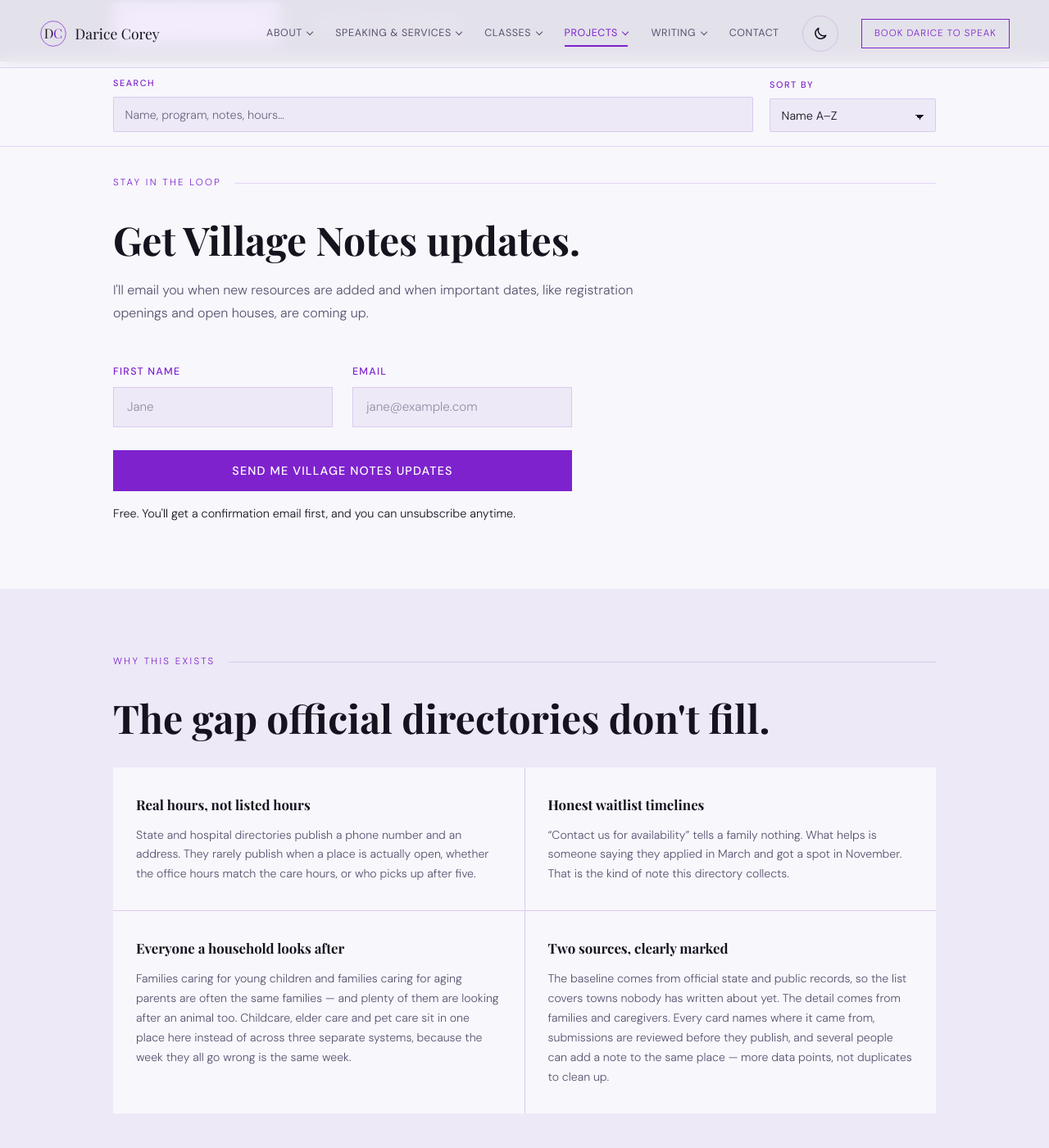
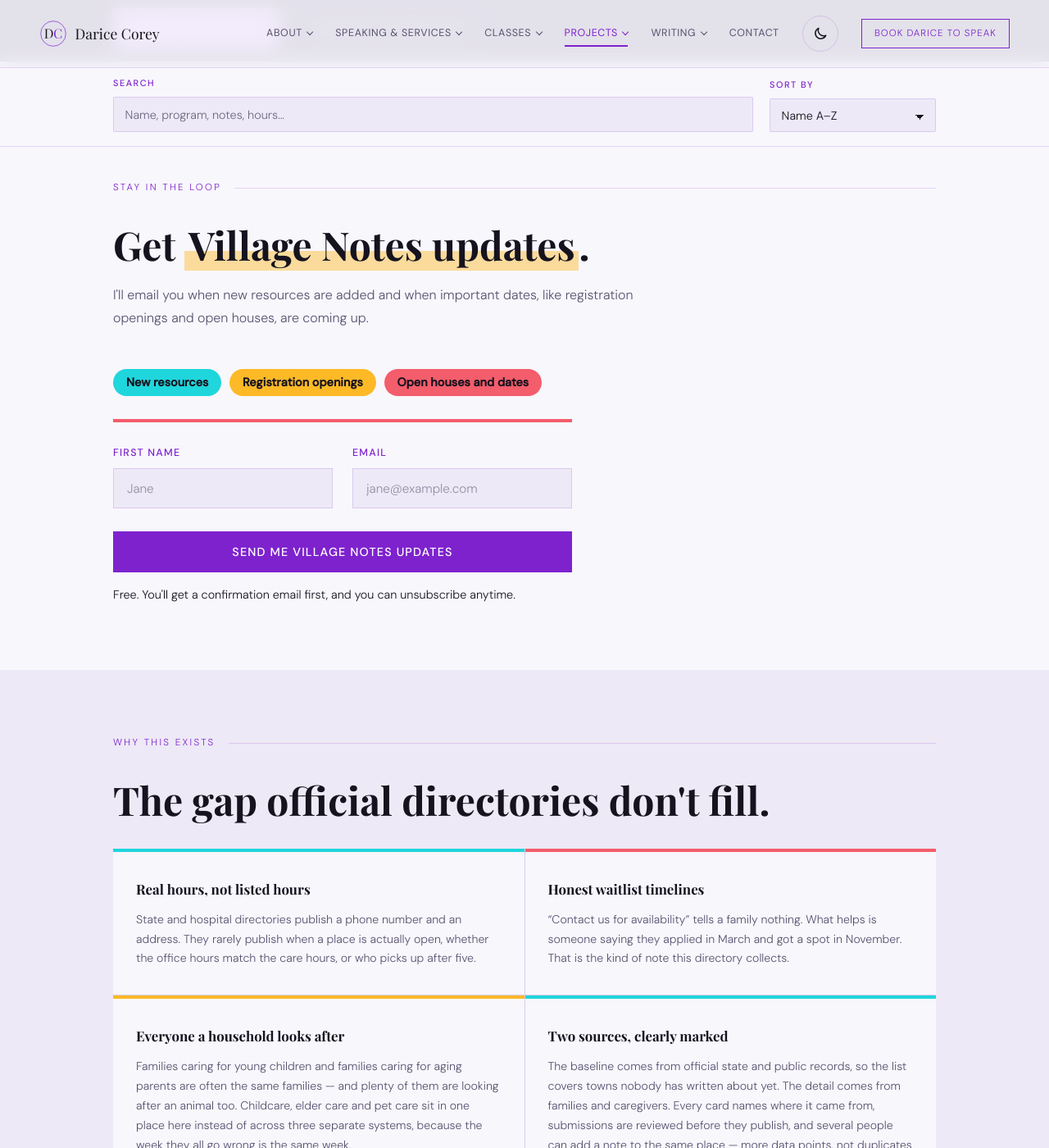
Before and after one commit to dcoreyrasm/dcoreyrasm.github.io, a Jekyll site: the page built from village-notes/index.html, in a window 1280 px wide and 1400 px high, scrolled down 23429 px. Shown: the whole window at 82% size. Built offline with Jekyll 4.4.1, drawn with Linux system fonts in a browser that asks for light colours; some web fonts are replaced.

Commit message:
Add brand color pops to the Village Notes page
Rotating gold, teal and rose top borders on the Add to the Directory and
Why This Exists cards, a gold highlight on the hero signup link, and pills
plus a highlighted heading in the Village Notes updates section.

Co-Authored-By: Claude Opus 5.5 <noreply@anthropic.com>
Claude-Session: https://claude.ai/code/session_01MTVNwNPrhwVB6vJEbqwg7j

```diff
--- a/village-notes/index.html
+++ b/village-notes/index.html
@@ -345,8 +345,13 @@
     <section class="vn-updates-section" id="vn-updates" aria-labelledby="vn-updates-heading">
       <div class="container">
         <p class="section-label">Stay in the Loop</p>
-        <h2 class="section-heading" id="vn-updates-heading">Get Village Notes updates.</h2>
+        <h2 class="section-heading" id="vn-updates-heading">Get <span class="pop-mark">Village Notes updates</span>.</h2>
         <p class="section-sub">I'll email you when new resources are added and when important dates, like registration openings and open houses, are coming up.</p>
+        <ul class="pop-pills" aria-label="What the updates cover">
+          <li class="pop-pill teal">New resources</li>
+          <li class="pop-pill gold">Registration openings</li>
+          <li class="pop-pill rose">Open houses and dates</li>
+        </ul>
         <form id="vn-updates-form" class="contact-form vn-updates-form" action="https://assets.mailerlite.com/jsonp/2474527/forms/202322533642405434/subscribe" method="POST" aria-label="Village Notes updates signup">
           <div class="form-row">
             <div class="form-group"><label for="vnu-name">First Name</label><input type="text" id="vnu-name" name="fields[name]" autocomplete="given-name" placeholder="Jane" /></div>
--- a/village-notes/village-notes.css
+++ b/village-notes/village-notes.css
@@ -604,3 +604,17 @@ section.vn-updates-section { background:var(--bg); padding:5rem 0; }
 .vn-updates-status { margin-top:1rem; line-height:1.6; }
 .vn-updates-fine { font-size:.9rem; line-height:1.6; max-width:560px; margin-top:.5rem; }
 @media (max-width:640px) { .vn-updates-form .form-row { grid-template-columns:1fr; gap:0; } }
+
+/* Accent pops (brand kit README v1.1): gold, teal and rose as small
+   highlights on top of the purple, never as text on a light background and
+   never carrying meaning on their own. Rotated across each set of cards. */
+.vn-submit-block { border-top:4px solid var(--pop-gold); }
+.vn-submit-block:nth-child(4n+2) { border-top-color:var(--pop-teal); }
+.vn-submit-block:nth-child(4n+3) { border-top-color:var(--pop-rose); }
+.vn-about-block { border-top:4px solid var(--pop-teal); }
+.vn-about-block:nth-child(4n+2) { border-top-color:var(--pop-rose); }
+.vn-about-block:nth-child(4n+3) { border-top-color:var(--pop-gold); }
+.vn-hero-signup a { box-shadow:inset 0 -.35em 0 rgba(253,185,38,.35); text-decoration:none; }
+.vn-hero-signup a:hover, .vn-hero-signup a:focus-visible { box-shadow:inset 0 -1.2em 0 rgba(253,185,38,.35); }
+.vn-updates-form { padding-top:1.75rem; border-top:4px solid var(--pop-rose); }
+.vn-updates-section .pop-pills { margin:0 0 1.75rem; }
```
